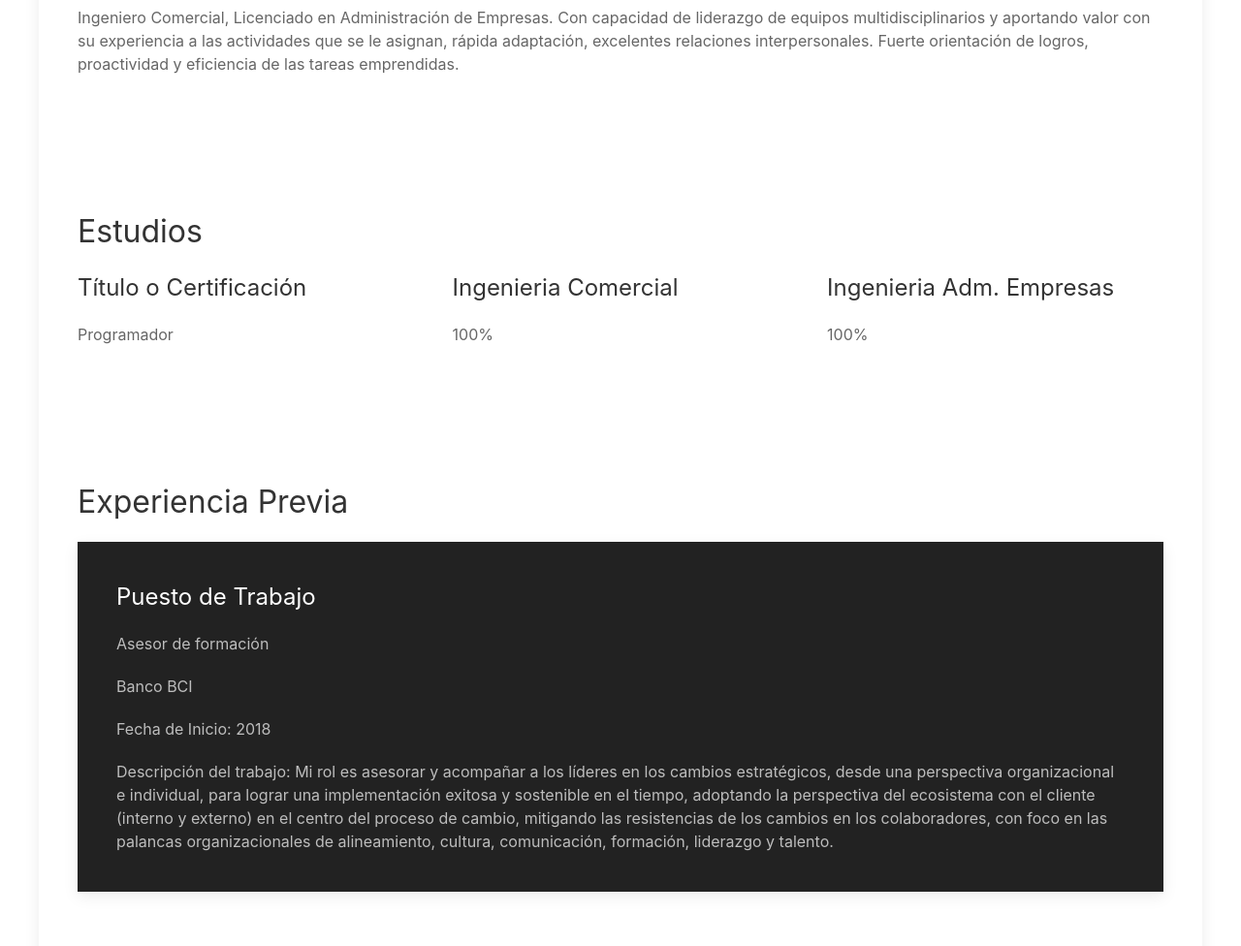
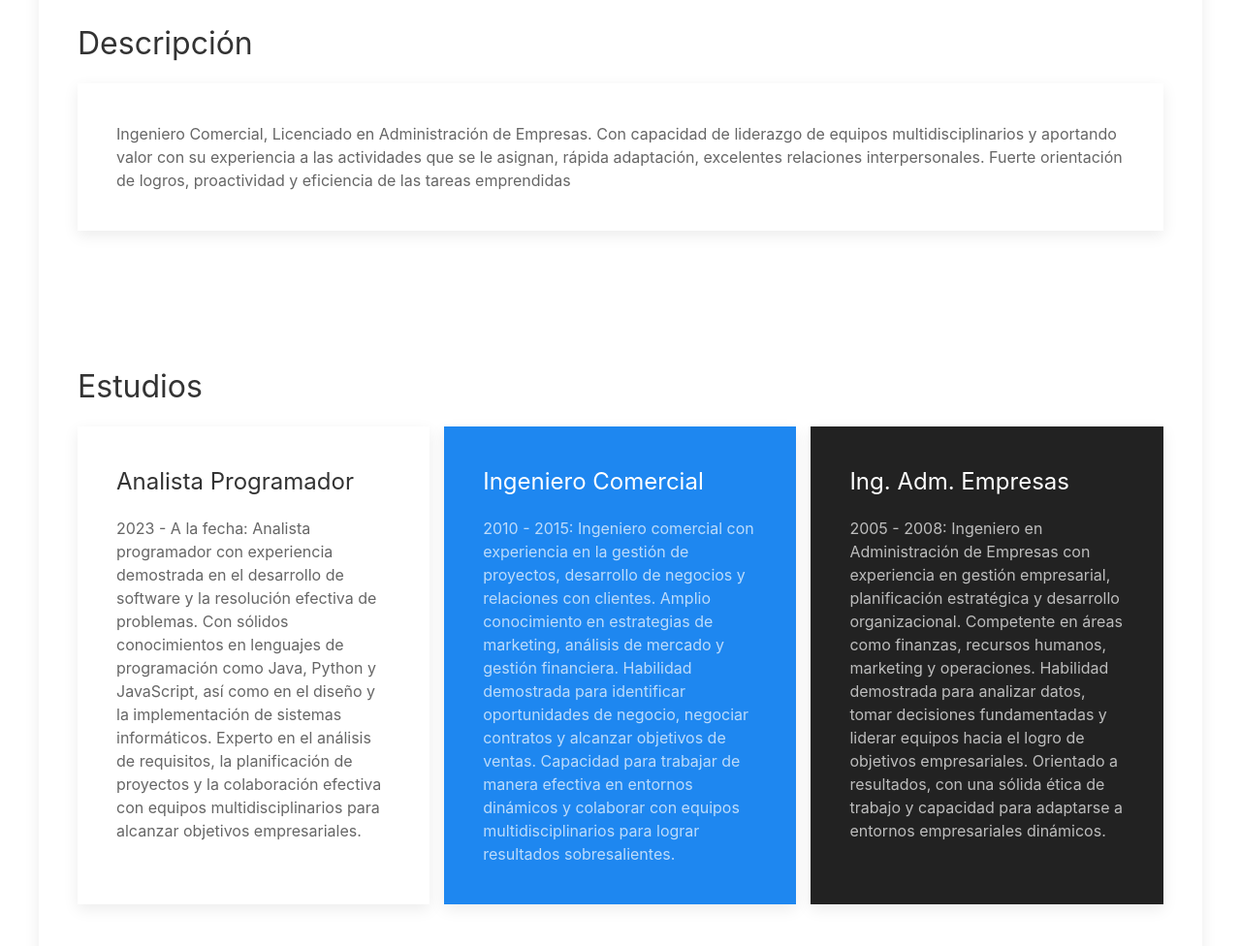
Before and after one commit to CrisCif/new_cv, a plain HTML site: page index.html in a window 1280 px wide. Shown: the part 719-1695 px from the top of the page at 97% size. Drawn offline with nearby package versions, Linux system fonts and the light colour scheme.

Commit message:
Update index.html

```diff
--- a/index.html
+++ b/index.html
@@ -21,35 +21,67 @@
     </header>
 
     <main class="uk-card uk-card-default uk-card-body">
+
       <section class="uk-section">
-        <h2>Datos de Contacto</h2>
-        <ul class="uk-list">
-          <li>cristian.cifuntes14@inacapmail.cl</li>
-          <li>+56 9 45757574</li>
-          <li>Plaza Ñuñoa, Ñuñoa, Santiago, Chile</li>
-        </ul>
+        <h2>Información de contacto</h2>
+        <div class="uk-grid-small uk-grid-match" uk-grid>
+          <div>
+              <div class="uk-card uk-card-default uk-card-body">
+                <ul class="uk-list">
+                  <li>cristian.cifuntes14@inacapmail.cl</li>
+                  <li>+56 9 45757574</li>
+                  <li>Plaza Ñuñoa, Ñuñoa, Santiago, Chile</li>
+                </ul>
+              </div>
+          </div>
       </section>
+
       <section class="uk-section">
         <h2>Descripción</h2>
-        <p>Ingeniero Comercial, Licenciado en Administración de Empresas. Con capacidad de liderazgo de equipos multidisciplinarios y aportando valor con su experiencia a las actividades que se le asignan, rápida adaptación, excelentes relaciones interpersonales. Fuerte orientación de logros, proactividad y eficiencia de las tareas emprendidas.</p>
+        <div class="uk-grid-small uk-grid-match" uk-grid>
+          <div>
+              <div class="uk-card uk-card-default uk-card-body">
+                <p>Ingeniero Comercial, Licenciado en Administración de Empresas. Con capacidad de liderazgo de equipos
+                multidisciplinarios y aportando valor con su experiencia a las actividades que se le asignan, rápida adaptación,
+                excelentes relaciones interpersonales. Fuerte orientación de logros, proactividad y eficiencia de las tareas emprendidas</p>
+              </div>
+          </div>
       </section>
+
       <section class="uk-section">
         <h2>Estudios</h2>
-        <div class="uk-grid uk-child-width-1-3@m">
+        <div class="uk-child-width-1-3@m uk-grid-small uk-grid-match" uk-grid>
           <div>
-            <h3>Título o Certificación</h3>
-            <p>Programador</p>
+              <div class="uk-card uk-card-default uk-card-body">
+                  <h3 class="uk-card-title">Analista Programador</h3>
+                  <p>2023 - A la fecha: Analista programador con experiencia demostrada en el desarrollo de software
+                    y la resolución efectiva de problemas. Con sólidos conocimientos en lenguajes de programación como Java,
+                    Python y JavaScript, así como en el diseño y la implementación de sistemas informáticos. Experto en el
+                    análisis de requisitos, la planificación de proyectos y la colaboración efectiva con equipos multidisciplinarios
+                    para alcanzar objetivos empresariales.</p>
+              </div>
           </div>
           <div>
-            <h3>Ingenieria Comercial</h3>
-            <p>100%</p>
+              <div class="uk-card uk-card-primary uk-card-body">
+                  <h3 class="uk-card-title">Ingeniero Comercial</h3>
+                  <p>2010 - 2015: Ingeniero comercial con experiencia en la gestión de proyectos, desarrollo de negocios y relaciones con clientes.
+                    Amplio conocimiento en estrategias de marketing, análisis de mercado y gestión financiera. Habilidad demostrada
+                    para identificar oportunidades de negocio, negociar contratos y alcanzar objetivos de ventas. Capacidad para trabajar de manera
+                    efectiva en entornos dinámicos y colaborar con equipos multidisciplinarios para lograr resultados sobresalientes.</p>
+              </div>
           </div>
           <div>
-            <h3>Ingenieria Adm. Empresas</h3>
-            <p>100%</p>
+              <div class="uk-card uk-card-secondary uk-card-body">
+                  <h3 class="uk-card-title">Ing. Adm. Empresas</h3>
+                  <p>2005 - 2008: Ingeniero en Administración de Empresas con experiencia en gestión empresarial, planificación
+                    estratégica y desarrollo organizacional. Competente en áreas como finanzas, recursos humanos,
+                    marketing y operaciones. Habilidad demostrada para analizar datos, tomar decisiones fundamentadas
+                    y liderar equipos hacia el logro de objetivos empresariales. Orientado a resultados,
+                    con una sólida ética de trabajo y capacidad para adaptarse a entornos empresariales dinámicos.</p>
+              </div>
           </div>
         </div>
-      </section>
+
       <section class="uk-section">
         <h2>Experiencia Previa</h2>
         <div class="uk-card uk-card-secondary uk-card-body">
@@ -59,7 +91,7 @@
           <p>Fecha de Inicio: 2018</p>
           <p>Descripción del trabajo: Mi rol es asesorar y acompañar a los líderes en los cambios estratégicos, desde una perspectiva organizacional e individual, para lograr una implementación exitosa y sostenible en el tiempo, adoptando la perspectiva del ecosistema con el cliente (interno y externo) en el centro del proceso de cambio, mitigando las resistencias de los cambios en los colaboradores, con foco en las palancas organizacionales de alineamiento, cultura, comunicación, formación, liderazgo y talento.</p>
         </div>
-      </section>
+      </section-->
       <section class="uk-section">
         <h2>Hobbies</h2>
         <div class="uk-child-width-1-3@m" uk-grid>
@@ -79,7 +111,7 @@
       </section>
     </main>
     <footer class="uk-card uk-card-footer uk-card-secondary">
-      <p>Repositorio del Proyecto: <a href="https://github.com/CrisCif/git_basics.git" target="_blank">https://github.com/CrisCif/git_basics.git</a></p>
+      <p>Repositorio del Proyecto: <a href="https://github.com/CrisCif/new_cv" target="_blank">https://github.com/CrisCif/new_cv</a></p>
     </footer>
   </div>
 </body>
```
